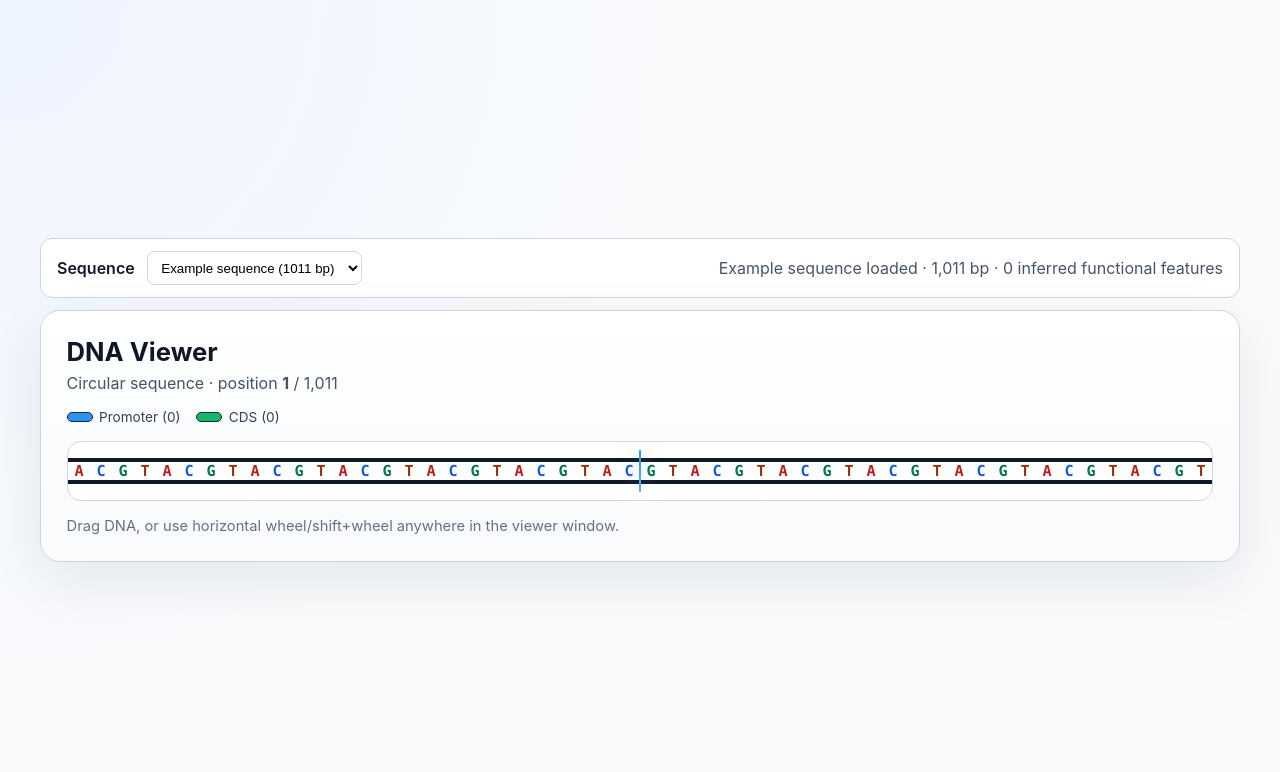
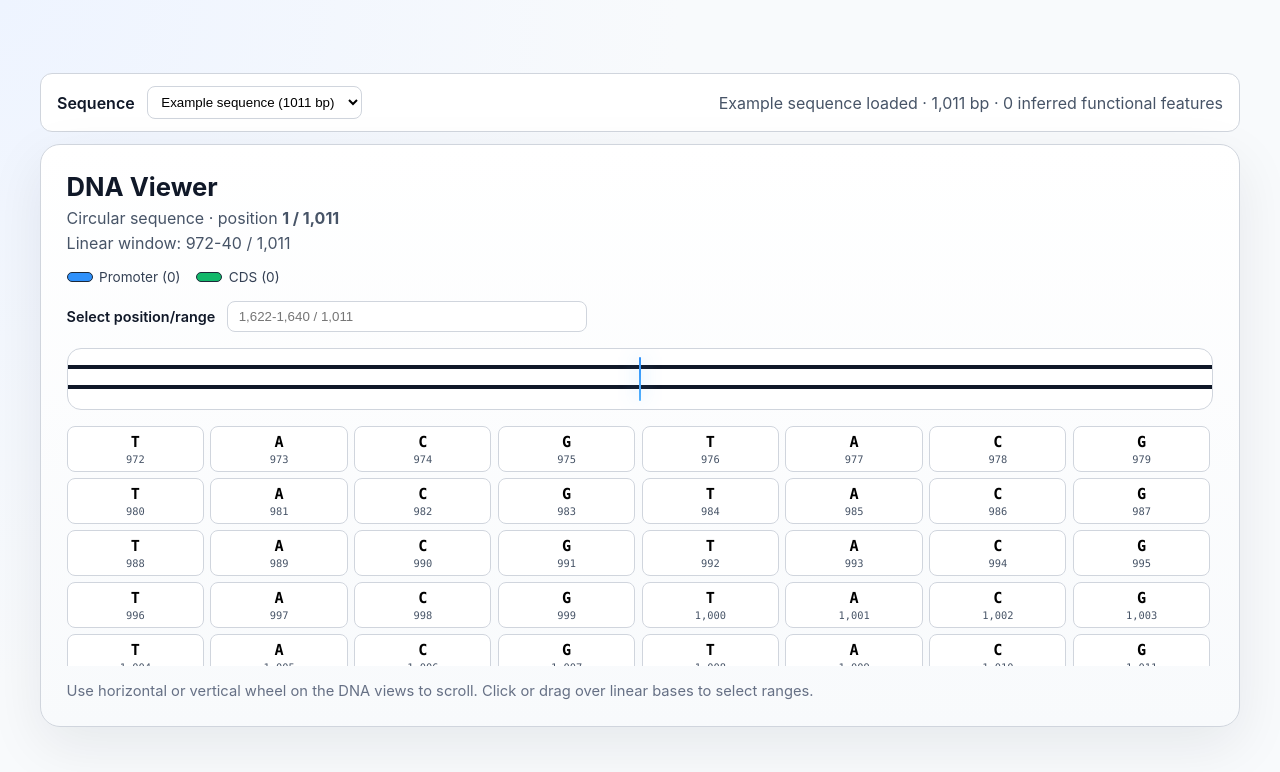
Before and after one commit to DRAGGON-Lab/Ouroboros, a Next.js app in the folder frontend/: page /viewer in a window 1280 px wide. Shown: the top 772 px of the page. Built offline with nearby package versions, Linux system fonts and the light colour scheme.

Commit message:
Update DNA viewer scrolling and range selection interactions

```diff
--- a/frontend/app/globals.css
+++ b/frontend/app/globals.css
@@ -134,13 +134,8 @@
   border-radius: 14px;
   background: #ffffff;
   padding: 1rem 0;
-  cursor: grab;
   user-select: none;
   touch-action: pan-y;
-}
-
-.dnaViewport:active {
-  cursor: grabbing;
 }
 
 .dnaCenterMarker {
@@ -165,19 +160,71 @@
 
 .dnaBase {
   width: 22px;
+  height: 24px;
   text-align: center;
-  font-family: "JetBrains Mono", "SFMono-Regular", Menlo, Consolas, monospace;
-  font-size: 0.95rem;
-  font-weight: 700;
   background: #ffffff;
   border-top: 4px solid #101828;
   border-bottom: 4px solid #101828;
 }
 
-.dnaBase-A { color: #b42318; }
-.dnaBase-C { color: #175cd3; }
-.dnaBase-G { color: #067647; }
-.dnaBase-T { color: #93370d; }
+.dnaBaseSelected {
+  background: #d1e9ff;
+  border-bottom-color: #2e90fa;
+}
+
+.selectionControls {
+  display: flex;
+  align-items: center;
+  gap: 0.75rem;
+}
+
+.selectionControls label {
+  font-weight: 600;
+  font-size: 0.9rem;
+}
+
+.selectionControls input {
+  border: 1px solid #d0d5dd;
+  border-radius: 8px;
+  padding: 0.45rem 0.65rem;
+  min-width: min(360px, 100%);
+}
+
+.linearZoomPanel {
+  display: grid;
+  grid-template-columns: repeat(8, minmax(0, 1fr));
+  gap: 0.4rem;
+  max-height: 240px;
+  overflow-y: auto;
+  padding-right: 0.2rem;
+}
+
+.linearZoomBase {
+  border: 1px solid #d0d5dd;
+  border-radius: 8px;
+  background: #ffffff;
+  padding: 0.35rem 0.3rem;
+  display: grid;
+  justify-items: center;
+  gap: 0.15rem;
+  font-family: "JetBrains Mono", "SFMono-Regular", Menlo, Consolas, monospace;
+}
+
+.linearZoomBase span {
+  font-size: 0.95rem;
+  font-weight: 700;
+}
+
+.linearZoomBase small {
+  font-size: 0.65rem;
+  color: #475467;
+}
+
+.linearZoomBaseSelected {
+  border-color: #2e90fa;
+  box-shadow: 0 0 0 1px #2e90fa inset;
+  background: #eff8ff;
+}
 
 .featureLegend {
   display: flex;
--- a/frontend/components/viewer/CircularDnaScroller.tsx
+++ b/frontend/components/viewer/CircularDnaScroller.tsx
@@ -1,8 +1,6 @@
 "use client";
 
-import React, { useEffect, useMemo, useRef, useState } from "react";
-import gsap from "gsap/dist/gsap";
-import { Draggable } from "gsap/dist/Draggable";
+import React, { useMemo, useRef, useState } from "react";
 
 import type { SequenceAnnotation } from "../../shared/types/ts";
 
@@ -11,9 +9,15 @@
   annotations: SequenceAnnotation[];
 }
 
+interface SelectionRange {
+  start: number;
+  end: number;
+}
+
 const FALLBACK_SEQUENCE = "ACGT".repeat(120);
 const MIN_RENDER_BASES = 240;
 const BASE_TILE_PX = 22;
+const LINEAR_VISIBLE_BASES = 80;
 
 const normalizeSequence = (sequence: string): string => {
   const compact = sequence.replace(/\s+/g, "").toUpperCase();
@@ -35,6 +39,49 @@
   return activeFeature.type === "promoter" ? "#2e90fa" : "#12b76a";
 };
 
+const wrapOneBased = (position: number, length: number): number => {
+  const zeroBased = ((position - 1) % length + length) % length;
+  return zeroBased + 1;
+};
+
+const indexToOneBased = (index: number, length: number): number => ((index % length) + length) % length + 1;
+
+const formatSelectionSummary = (selection: SelectionRange | null, fallback: number, total: number): string => {
+  if (!selection) {
+    return `${fallback.toLocaleString()} / ${total.toLocaleString()}`;
+  }
+
+  if (selection.start === selection.end) {
+    return `${selection.start.toLocaleString()} / ${total.toLocaleString()}`;
+  }
+
+  return `${selection.start.toLocaleString()}-${selection.end.toLocaleString()} / ${total.toLocaleString()}`;
+};
+
+const parseSelectionInput = (raw: string, total: number): SelectionRange | null => {
+  const compact = raw.replace(/\s+/g, "");
+  if (compact.length === 0) {
+    return null;
+  }
+
+  const fullMatch = compact.match(/^(?<start>[\d,]+)(?:-(?<end>[\d,]+))?(?:\/(?<total>[\d,]+))?$/);
+  if (!fullMatch || !fullMatch.groups) {
+    return null;
+  }
+
+  const start = Number(fullMatch.groups.start.replace(/,/g, ""));
+  const end = fullMatch.groups.end ? Number(fullMatch.groups.end.replace(/,/g, "")) : start;
+
+  if (!Number.isFinite(start) || !Number.isFinite(end) || start < 1 || end < 1 || start > total || end > total) {
+    return null;
+  }
+
+  return {
+    start: Math.min(start, end),
+    end: Math.max(start, end)
+  };
+};
+
 export const buildCircularTrack = (sequence: string): string => {
   const normalized = normalizeSequence(sequence);
   const minimumRepeats = Math.max(1, Math.ceil(MIN_RENDER_BASES / normalized.length));
@@ -44,10 +91,10 @@
 };
 
 export default function CircularDnaScroller({ sequence, annotations }: CircularDnaScrollerProps) {
-  const viewportRef = useRef<HTMLDivElement | null>(null);
-  const trackRef = useRef<HTMLDivElement | null>(null);
-  const currentXRef = useRef<number>(0);
-  const [currentPosition, setCurrentPosition] = useState(1);
+  const dragAnchorRef = useRef<number | null>(null);
+  const [selection, setSelection] = useState<SelectionRange | null>(null);
+  const [selectionInput, setSelectionInput] = useState<string>("");
+  const [trackX, setTrackX] = useState<number>(0);
 
   const normalized = useMemo(() => normalizeSequence(sequence), [sequence]);
   const circularTrack = useMemo(() => buildCircularTrack(normalized), [normalized]);
@@ -58,81 +105,74 @@
   const promoterCount = useMemo(() => annotations.filter((item) => item.type === "promoter").length, [annotations]);
   const cdsCount = useMemo(() => annotations.filter((item) => item.type === "CDS").length, [annotations]);
 
-  useEffect(() => {
-    if (!trackRef.current || !viewportRef.current) {
+  const sequenceWidth = normalized.length * BASE_TILE_PX;
+  const midpoint = -sequenceWidth;
+  const wrappedTrackX = midpoint + ((((trackX - midpoint) % sequenceWidth) + sequenceWidth) % sequenceWidth);
+
+  const currentPosition = useMemo(() => {
+    const localX = wrappedTrackX - midpoint;
+    const pixelsFromStart = ((-localX % sequenceWidth) + sequenceWidth) % sequenceWidth;
+    const baseIndex = Math.floor(pixelsFromStart / BASE_TILE_PX);
+    return baseIndex + 1;
+  }, [midpoint, sequenceWidth, wrappedTrackX]);
+
+  const linearWindow = useMemo(() => {
+    const visibleBaseCount = Math.min(LINEAR_VISIBLE_BASES, normalized.length);
+    const halfWindow = Math.floor(visibleBaseCount / 2);
+    const start = wrapOneBased(currentPosition - halfWindow, normalized.length);
+    return Array.from({ length: visibleBaseCount }, (_, index) => {
+      const oneBasedPosition = wrapOneBased(start + index, normalized.length);
+      return {
+        key: `${oneBasedPosition}-${index}`,
+        oneBasedPosition,
+        base: normalized[oneBasedPosition - 1] ?? "-"
+      };
+    });
+  }, [currentPosition, normalized]);
+
+  const visibleRangeLabel = useMemo(() => {
+    const first = linearWindow[0]?.oneBasedPosition ?? 1;
+    const last = linearWindow[linearWindow.length - 1]?.oneBasedPosition ?? 1;
+    return `${first.toLocaleString()}-${last.toLocaleString()} / ${normalized.length.toLocaleString()}`;
+  }, [linearWindow, normalized.length]);
+
+  const selectionSummary = useMemo(
+    () => formatSelectionSummary(selection, currentPosition, normalized.length),
+    [currentPosition, normalized.length, selection]
+  );
+
+  const isSelected = (position: number): boolean => {
+    if (!selection) {
+      return false;
+    }
+
+    return position >= selection.start && position <= selection.end;
+  };
+
+  const handleWheel: React.WheelEventHandler<HTMLDivElement> = (event) => {
+    event.preventDefault();
+    const delta = Math.abs(event.deltaX) > 0 ? event.deltaX : event.deltaY;
+    setTrackX((previous) => previous - delta);
+  };
+
+  const commitSelectionInput = (): void => {
+    const parsed = parseSelectionInput(selectionInput, normalized.length);
+    if (!parsed) {
       return;
     }
 
-    gsap.registerPlugin(Draggable);
-
-    const sequenceWidth = normalized.length * BASE_TILE_PX;
-    const midpoint = -sequenceWidth;
-
-    const clampToCircle = (rawX: number): number => {
-      const offset = rawX - midpoint;
-      const wrapped = ((offset % sequenceWidth) + sequenceWidth) % sequenceWidth;
-      return midpoint + wrapped;
-    };
-
-    const updatePositionLabel = (wrappedX: number): void => {
-      const localX = wrappedX - midpoint;
-      const pixelsFromStart = ((-localX % sequenceWidth) + sequenceWidth) % sequenceWidth;
-      const baseIndex = Math.floor(pixelsFromStart / BASE_TILE_PX);
-      setCurrentPosition(baseIndex + 1);
-    };
-
-    const applyWrappedX = (rawX: number): void => {
-      const wrappedX = clampToCircle(rawX);
-      currentXRef.current = wrappedX;
-      gsap.set(trackRef.current, { x: wrappedX });
-      updatePositionLabel(wrappedX);
-    };
-
-    applyWrappedX(midpoint);
-
-    const draggable = Draggable.create(trackRef.current, {
-      type: "x",
-      bounds: {
-        minX: midpoint - sequenceWidth,
-        maxX: midpoint + sequenceWidth
-      },
-      inertia: false,
-      onDrag() {
-        applyWrappedX(this.x);
-      },
-      onThrowUpdate() {
-        applyWrappedX(this.x);
-      }
-    })[0];
-
-    const handleWindowWheel = (event: WheelEvent): void => {
-      const isHorizontalGesture = Math.abs(event.deltaX) > 0 || event.shiftKey;
-
-      if (!isHorizontalGesture) {
-        return;
-      }
-
-      event.preventDefault();
-      const delta = Math.abs(event.deltaX) > 0 ? event.deltaX : event.deltaY;
-      applyWrappedX(currentXRef.current - delta);
-      draggable.update();
-    };
-
-    window.addEventListener("wheel", handleWindowWheel, { passive: false });
-
-    return () => {
-      window.removeEventListener("wheel", handleWindowWheel);
-      draggable.kill();
-    };
-  }, [normalized]);
+    setSelection(parsed);
+    setTrackX(midpoint - (parsed.start - 1) * BASE_TILE_PX);
+  };
 
   return (
     <section className="dnaScroller" aria-label="dna-scroller">
       <header className="dnaScrollerHeader">
         <h1>DNA Viewer</h1>
         <p>
-          Circular sequence · position <strong>{currentPosition.toLocaleString()}</strong> / {normalized.length.toLocaleString()}
+          Circular sequence · position <strong>{selectionSummary}</strong>
         </p>
+        <p>Linear window: {visibleRangeLabel}</p>
       </header>
 
       <div className="featureLegend" aria-label="feature-legend">
@@ -146,25 +186,77 @@
         </div>
       </div>
 
-      <div className="dnaViewport" ref={viewportRef} aria-label="dna-viewport">
+      <div className="selectionControls" aria-label="selection-controls">
+        <label htmlFor="selection-range">Select position/range</label>
+        <input
+          id="selection-range"
+          value={selectionInput}
+          onChange={(event) => setSelectionInput(event.target.value)}
+          onBlur={commitSelectionInput}
+          onKeyDown={(event) => {
+            if (event.key === "Enter") {
+              commitSelectionInput();
+            }
+          }}
+          placeholder={`1,622-1,640 / ${normalized.length.toLocaleString()}`}
+        />
+      </div>
+
+      <div className="dnaViewport" onWheel={handleWheel} aria-label="dna-viewport">
         <div className="dnaCenterMarker" aria-hidden="true" />
-        <div className="dnaTrack" ref={trackRef} aria-label="dna-track">
+        <div className="dnaTrack" style={{ transform: `translateX(${wrappedTrackX}px)` }} aria-label="dna-track">
           {Array.from(circularTrack).map((base, index) => {
             const normalizedIndex = index % normalized.length;
+            const oneBasedPosition = indexToOneBased(normalizedIndex, normalized.length);
             return (
               <span
                 key={`${index}-${base}`}
-                className={`dnaBase dnaBase-${base}`}
+                className={`dnaBase ${isSelected(oneBasedPosition) ? "dnaBaseSelected" : ""}`}
                 style={{ borderTopColor: baseTopBorderColors[normalizedIndex] ?? "#101828" }}
-              >
-                {base}
-              </span>
+                aria-hidden="true"
+              />
             );
           })}
         </div>
       </div>
 
-      <p className="dnaHint">Drag DNA, or use horizontal wheel/shift+wheel anywhere in the viewer window.</p>
+      <div className="linearZoomPanel" aria-label="linear-zoom-panel" onWheel={handleWheel}>
+        {linearWindow.map(({ key, oneBasedPosition, base }) => {
+          const selected = isSelected(oneBasedPosition);
+          return (
+            <button
+              key={key}
+              type="button"
+              className={`linearZoomBase ${selected ? "linearZoomBaseSelected" : ""}`}
+              onMouseDown={() => {
+                dragAnchorRef.current = oneBasedPosition;
+                setSelection({ start: oneBasedPosition, end: oneBasedPosition });
+              }}
+              onMouseEnter={(event) => {
+                if (dragAnchorRef.current === null || event.buttons !== 1) {
+                  return;
+                }
+
+                setSelection({
+                  start: Math.min(dragAnchorRef.current, oneBasedPosition),
+                  end: Math.max(dragAnchorRef.current, oneBasedPosition)
+                });
+              }}
+              onMouseUp={() => {
+                dragAnchorRef.current = null;
+              }}
+              aria-label={`base-${oneBasedPosition}`}
+            >
+              <span>{base}</span>
+              <small>{oneBasedPosition.toLocaleString()}</small>
+            </button>
+          );
+        })}
+      </div>
+
+      <p className="dnaHint">Use horizontal or vertical wheel on the DNA views to scroll. Click or drag over linear bases to select ranges.</p>
     </section>
   );
 }
+
+export { parseSelectionInput };
```
Also changed, not shown: 1 other file (tests, documents, lock files or other folders).
